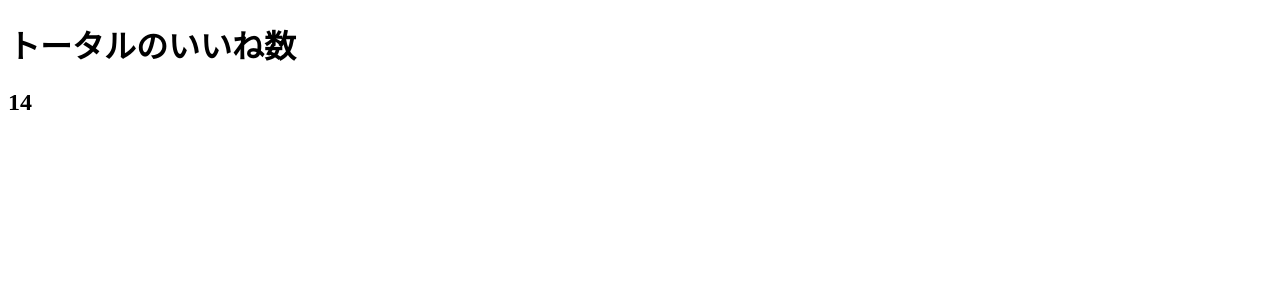
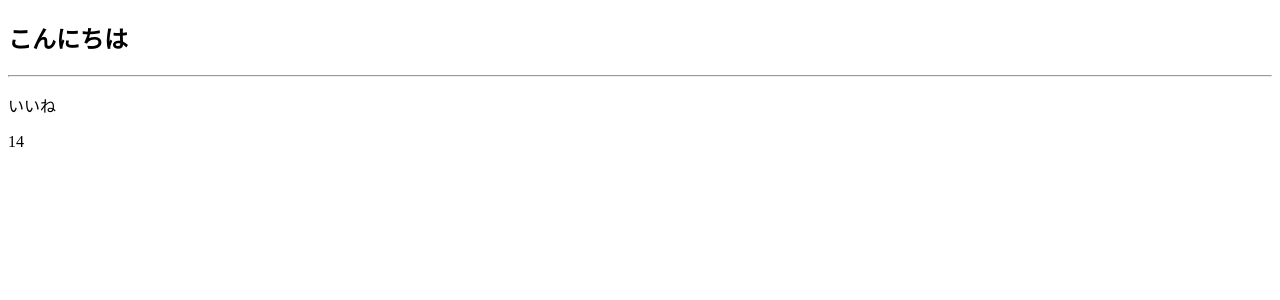
Before and after one commit to kazuhiro516/VueCLI_sample_app, a Vue app: page / in a window 1280 px wide. Shown: the top 300 px of the page. Built offline with nearby package versions, Linux system fonts and the light colour scheme.

Commit message:
名前付きslotの挙動を確認

```diff
--- a/src/App.vue
+++ b/src/App.vue
@@ -1,8 +1,12 @@
 <template>
   <div>
     <LikeHeader>
-      <h1>トータルのいいね数</h1>
-      <h2>{{number}}</h2>
+      <template v-slot:title>
+        <h2>こんにちは</h2>
+      </template>
+      <template v-slot:number>
+        <p>{{number}}</p>
+      </template>
     </LikeHeader>
   </div>
 </template>
--- a/src/components/LikeHeader.vue
+++ b/src/components/LikeHeader.vue
@@ -1,5 +1,8 @@
 <template>
-  <slot></slot>
+  <slot name="title"></slot>
+  <hr>
+  <p>いいね</p>
+  <slot name="number"></slot>
 </template>
 
 <script>
```
